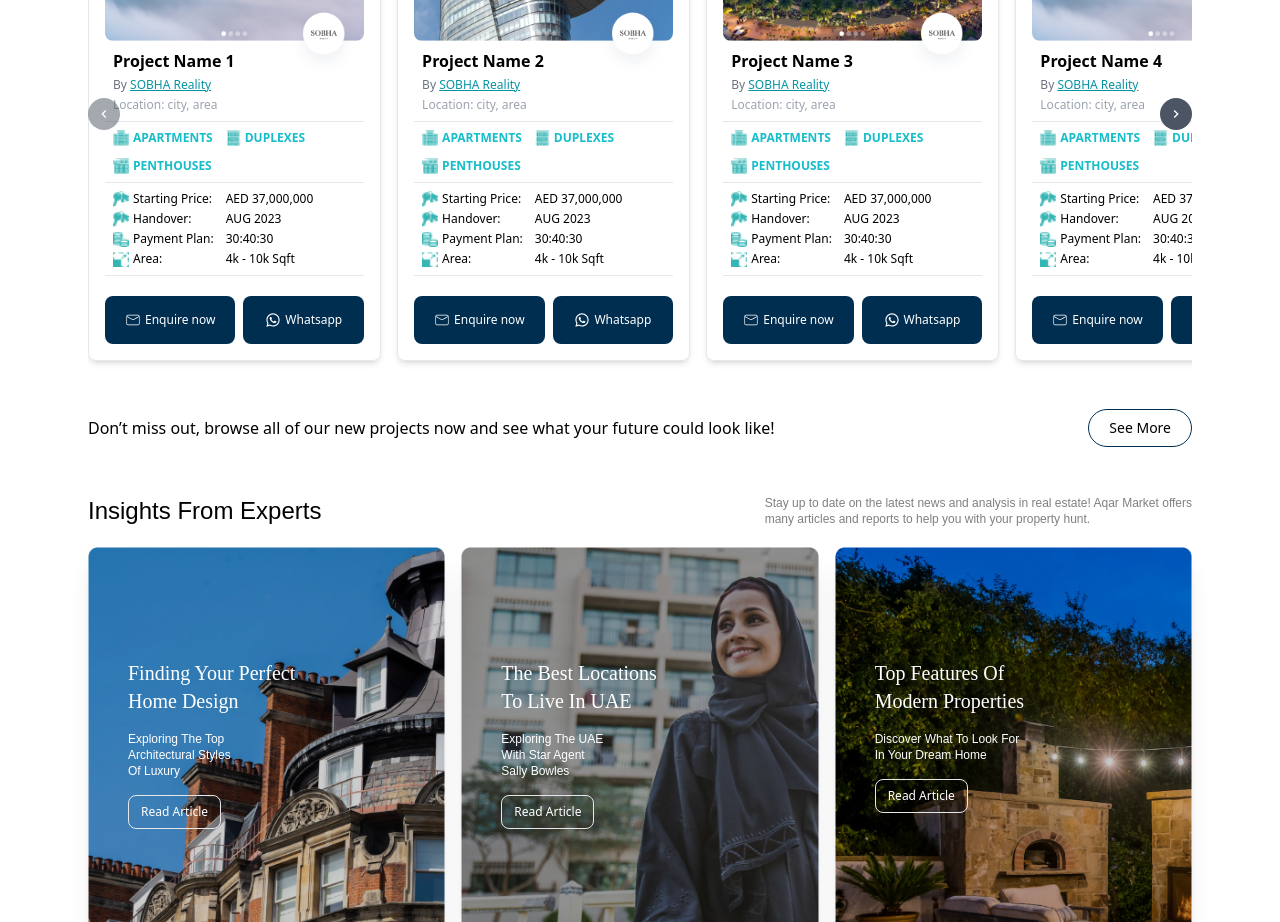
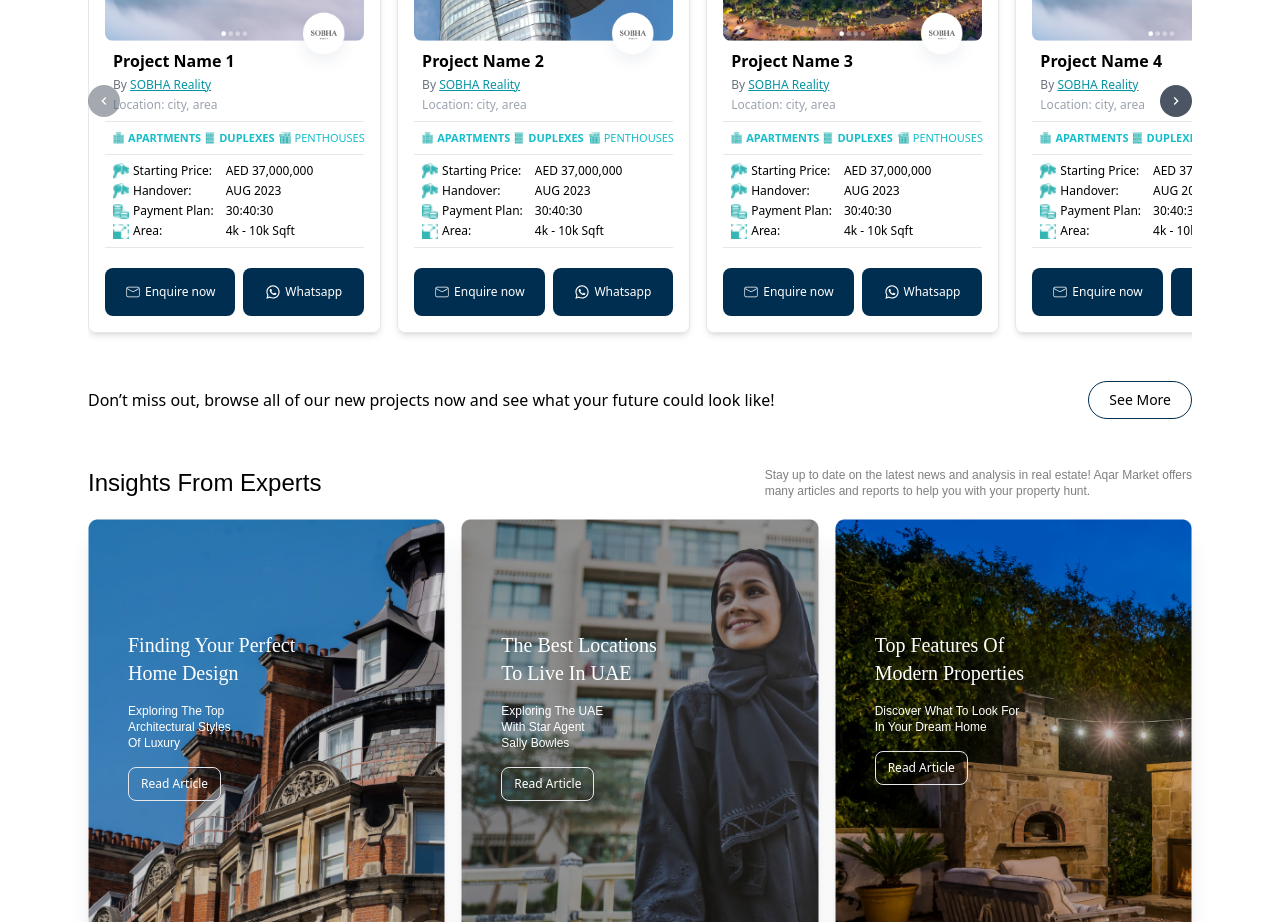
Before and after one commit to nihalmmuneer/mvp-real-estate-assessment, a React (Create React App) app: page / in a window 1280 px wide. Shown: the part 1840-2762 px from the top of the page. Built offline with nearby package versions, Linux system fonts and the light colour scheme; a web font is replaced by a local one.

Commit message:
screen fixes

```diff
--- a/src/components/ProjectCard.jsx
+++ b/src/components/ProjectCard.jsx
@@ -31,18 +31,18 @@ const ProjectCard = ({
       </p>
       <p className="text-gray-400 text-xs">Location: {location}</p>
     </div>
-    <div className="flex gap-3 p-2 border-b flex-wrap">
+    <div className="flex gap-3 p-2 border-b xl:flex-nowrap flex-wrap">
       <div className="text-teal-400 flex items-center gap-1">
-        <img src="/Apartment.png" alt="apartments" className="w-4 h-4" />
-        <span className="text-xs font-semibold">APARTMENTS</span>
+        <img src="/Apartment.png" alt="apartments" className="w-3 h-3" />
+        <span className="text-[11px] font-semibold">APARTMENTS</span>
       </div>
       <div className="text-teal-400 flex items-center gap-1">
-        <img src="/Duplexes.png" alt="duplexes" className="w-4 h-4" />
-        <span className="font-semibold  text-xs">DUPLEXES</span>
+        <img src="/Duplexes.png" alt="duplexes" className="w-3 h-3" />
+        <span className="font-semibold  text-[11px]">DUPLEXES</span>
       </div>
       <div className="text-teal-400 flex items-center gap-1">
-        <img src="/Penthouse.png" alt="penthouses" className="w-4 h-4" />
-        <span className="text-xs font-semibold">PENTHOUSES</span>
+        <img src="/Penthouse.png" alt="penthouses" className="w-3 h-3" />
+        <span className="text-[11px]">PENTHOUSES</span>
       </div>
     </div>
     <div className="flex items-center gap-3 p-2 border-b">
```
